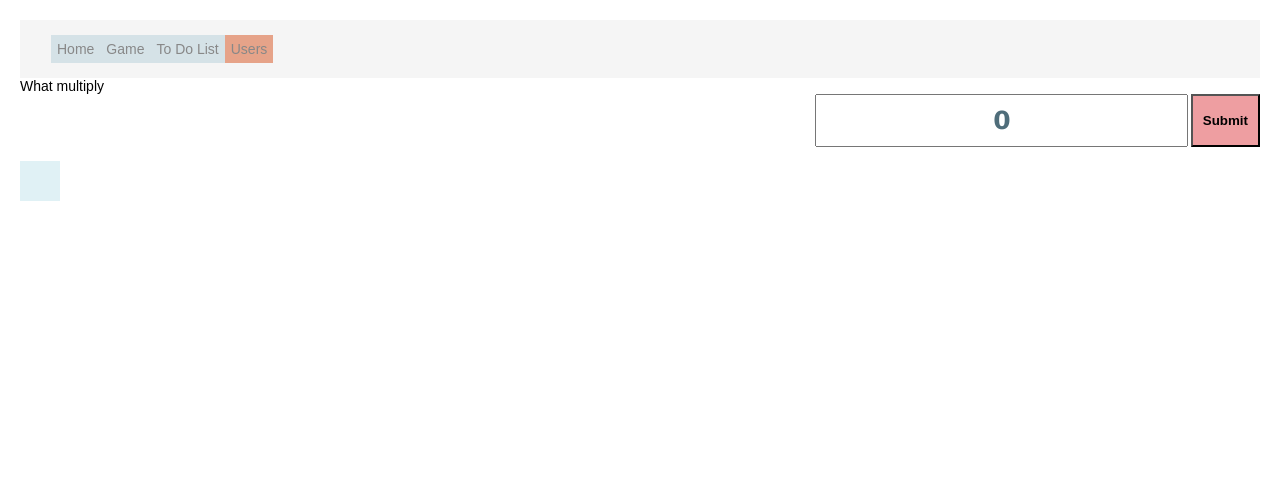
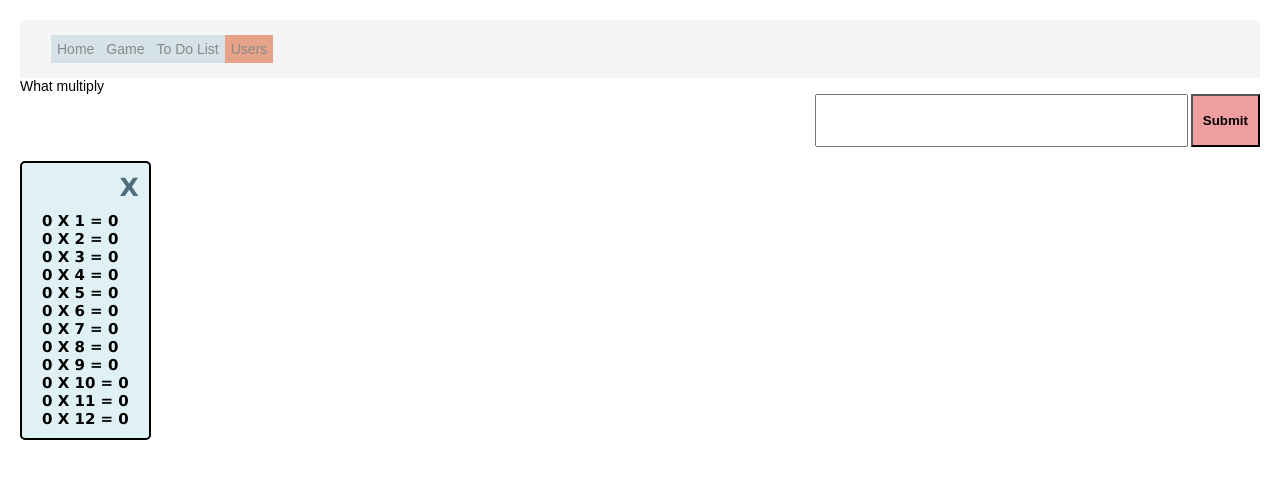
Before and after one commit to R-Dorito/ReactWebsite, a React (Create React App) app: page /users in a window 1280 px wide. Shown: the top 478 px of the page. Built offline with nearby package versions, Linux system fonts and the light colour scheme.

Commit message:
Update 3

```diff
--- a/src/components/input/index.jsx
+++ b/src/components/input/index.jsx
@@ -5,12 +5,14 @@ export const TextBox = (props) => {
     const { value, onChange, onSubmit } = props;
 
     return(
-        <form onSubmit={onSubmit}>
-        <label htmlFor="box">What multiply</label>
-        <StyledDivInput>
-            <StyledInputBox id="box" type="text" name="randomValue" onChange={onChange} value={value} />
-            <StyledInputSubmit type="submit" value="Submit" />
-        </StyledDivInput>
-        </form>
+        //<form onSubmit={onSubmit}>
+        <>
+            <label >What multiply</label>
+            <StyledDivInput>
+                <StyledInputBox type="text" name="randomValue" onChange={onChange} value={value} onKeyDown={(ev) => { if (ev.key === "Enter") onSubmit()}}/>
+                <StyledInputSubmit type="button" value="Submit" onClick={onSubmit} />
+            </StyledDivInput>
+        </>
+        //</form>
     );
 }
--- a/src/components/mathTable/index.jsx
+++ b/src/components/mathTable/index.jsx
@@ -1,7 +1,7 @@
 import React from 'react';
 
 import { TextBox } from '../input'
-import { StyledNavList, StyledListItem, DivCard } from './mathTableStyling'
+import { StyledNavList, StyledListItem, MathDisplay, Exit, Close } from './mathTableStyling'
 
 export class MathTable extends React.Component {
 
@@ -17,29 +17,23 @@ export class MathTable extends React.Component {
       this.handleSubmit = this.handleSubmit.bind(this);
     }
 
-    handleChange(input) {
+    handleChange(event) {
       this.setState({
-        unsavedInputVal: input.target.value})
+        unsavedInputVal: event.target.value
+      })
+      console.log("changed: " + this.state.unsavedInputVal);
     }
 
-    handleSubmit(ev) {
-      // this.setState({
-      //   display: true,
-      //   inputNumber: this.state.unsavedInputVal,
-      // })
+    handleSubmit(event) {
+      console.log("submitted");
+
       const re = /^[0-9\b]+$/;
-      if (re.test(ev.target.value)) {
+      if (re.test(this.state.unsavedInputVal)) {
         this.setState({
           inputNumber: this.state.unsavedInputVal
         })
       }
-
-      if (ev.target.value === '' ) {
-        this.setState({
-          unsavedInputVal: 'Enter number'
-        })
-      }
-      ev.preventDefault();
+      //event.preventDefault();
     }
 
     multiplication () {
@@ -63,18 +57,19 @@ export class MathTable extends React.Component {
     }
 
     render(){
-      let results;
-      if(this.state.display){
-        results = this.multiplication();
-      }
+
+      let results = this.multiplication();
 
       return(
-        <DivCard>
-          <TextBox value={ this.state.unsavedInputVal || 0 } onChange={this.handleChange} onSubmit={this.handleSubmit}/>
+        <MathDisplay>
+          <TextBox value={ this.state.unsavedInputVal } onChange={this.handleChange} onSubmit={this.handleSubmit}/>
           <StyledNavList>
+            <Exit>
+              <Close>X</Close>
+            </Exit>
             {results}
           </StyledNavList>
-        </DivCard>
+        </MathDisplay>
       )
     }
   }
--- a/src/components/mathTable/mathTableStyling.jsx
+++ b/src/components/mathTable/mathTableStyling.jsx
@@ -1,15 +1,31 @@
 import styled from 'styled-components'
 
 export const StyledNavList = styled.ul`
+  background-color: #e0f1f5;
   position: absolute;
-  padding: 20px;
-  background-color: #e0f1f5;
+  padding: 0px 0px 10px 0px;
   list-style-type: none;
+  border: 2px solid black;
+  border-radius: 5px;
 `
 
 export const StyledListItem = styled.li`
+  padding: 0px 20px 0px 20px;
+  font: bold 15px Verdana, sans-serif;
 
 `
-export const DivCard = styled.div`
+export const MathDisplay = styled.div`
 
 `
+export const Exit = styled.div`
+  position: relative;
+  text-align: right;
+
+  margin: 0px;
+  padding: 10px;
+`
+export const Close = styled.h1`
+  font: bold 25px Verdana, sans-serif;
+  color: #4F6D7A;
+  margin: 0px;
+`
```
